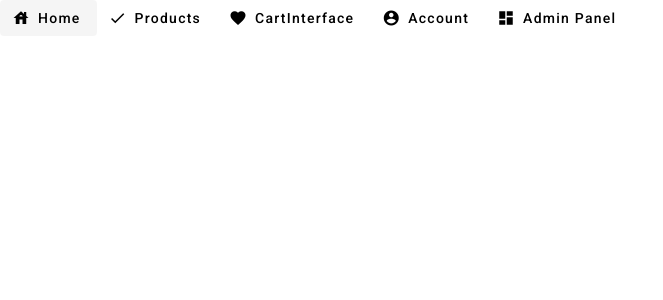
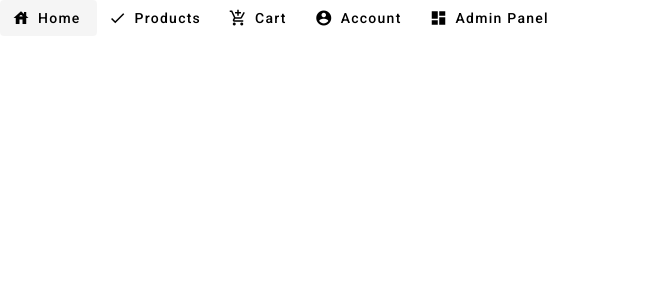
Before and after one commit to hassanmohamed2003/frontend-iprwc, an Angular app: page / in a window 1280 px wide. Shown: the top 300 px of the page, without its empty margins (0-663 px from the left). Built offline with nearby package versions, Linux system fonts and the light colour scheme.

Commit message:
wop: counter total price

```diff
--- a/package.json
+++ b/package.json
@@ -3,7 +3,7 @@
   "version": "0.0.0",
   "scripts": {
     "ng": "ng",
-    "start": "ng serve",
+    "start": "ng serve ",
     "build": "ng build",
     "watch": "ng build --watch --configuration development",
     "test": "ng test"
--- a/src/app/navbar/navbar.component.html
+++ b/src/app/navbar/navbar.component.html
@@ -8,8 +8,8 @@
     Products
   </button>
   <button mat-flat-button [ngClass]="{hide: true}" routerLink="/cart" >
-    <mat-icon aria-hidden="false" aria-label="Example home icon" fontIcon="favorites"></mat-icon>
-    CartInterface
+    <mat-icon aria-hidden="false" aria-label="Example home icon" fontIcon="add_shopping_cart"></mat-icon>
+    Cart
   </button>
   <button mat-flat-button routerLink="/account">
     <mat-icon aria-hidden="false" aria-label="Example home icon" fontIcon="account_circle"></mat-icon>
--- a/src/app/navbar/navbar.component.ts
+++ b/src/app/navbar/navbar.component.ts
@@ -1,10 +1,22 @@
-import { Component } from '@angular/core';
+import {Component, OnInit} from '@angular/core';
+import {CartService} from "../service/cart.service";
 
 @Component({
   selector: 'app-navbar',
   templateUrl: './navbar.component.html',
   styleUrls: ['./navbar.component.css']
 })
-export class NavbarComponent {
+export class NavbarComponent implements OnInit {
+
+  constructor(private cartService: CartService) {
+  }
+
+  ngOnInit(): void {
+    this.cartService.cart.subscribe(
+      {
+
+      }
+    )
+  }
 
 }
```
